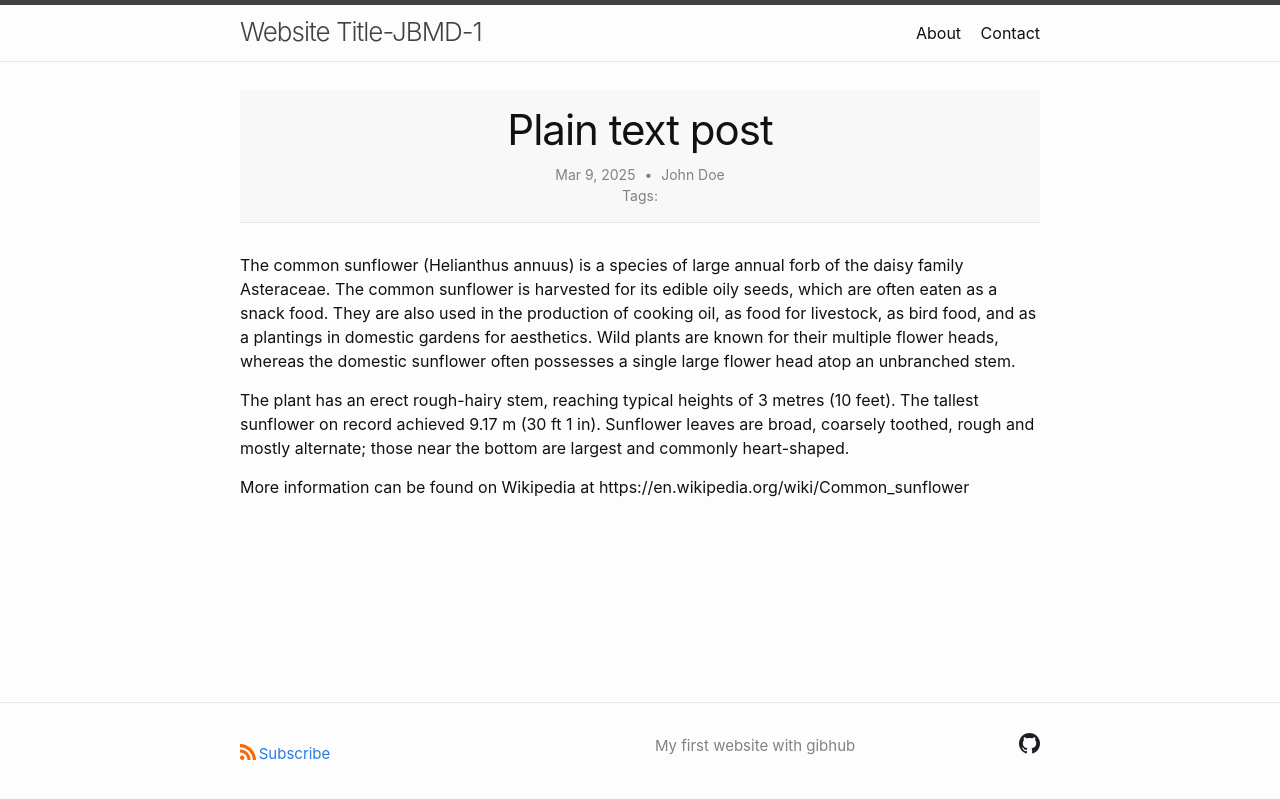
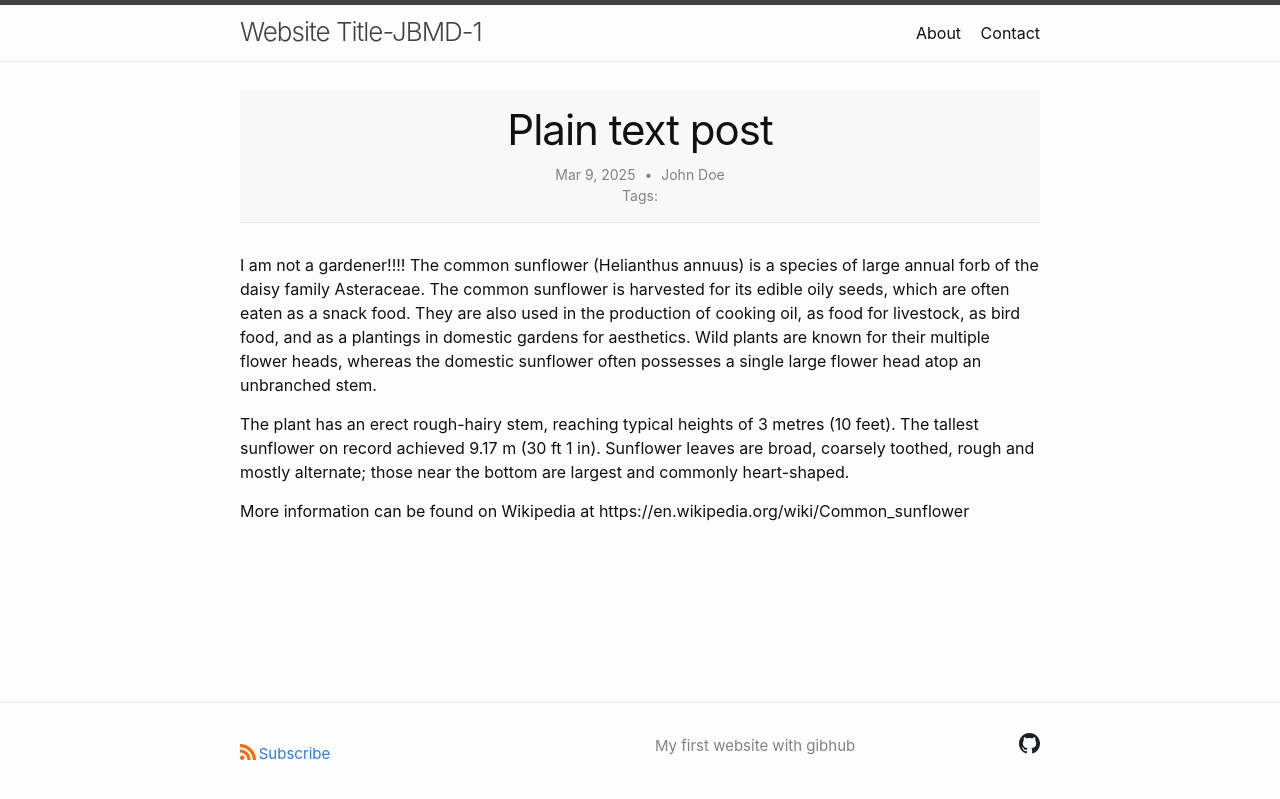
Before and after one commit to JBMarsh77/JBMD-1, a Jekyll site: the page built from _posts/2025-03-09-text-only.md, in a window 1280 px wide. Shown: the top 799 px of the page. Built offline with Jekyll 4.4.1, drawn with Linux system fonts in a browser that asks for light colours; a script that is not in the unit is left out.

Commit message:
Update 2025-03-09-text-only.md

```diff
--- a/_posts/2025-03-09-text-only.md
+++ b/_posts/2025-03-09-text-only.md
@@ -6,7 +6,7 @@ date: 2025-03-09
 author: John Doe
 ---
 
-The common sunflower (Helianthus annuus) is a species of large annual forb of the daisy family Asteraceae. The common sunflower is harvested for its edible oily seeds, which are often eaten as a snack food. They are also used in the production of cooking oil, as food for livestock, as bird food, and as a plantings in domestic gardens for aesthetics. Wild plants are known for their multiple flower heads, whereas the domestic sunflower often possesses a single large flower head atop an unbranched stem.
+I am not a gardener!!!!   The common sunflower (Helianthus annuus) is a species of large annual forb of the daisy family Asteraceae. The common sunflower is harvested for its edible oily seeds, which are often eaten as a snack food. They are also used in the production of cooking oil, as food for livestock, as bird food, and as a plantings in domestic gardens for aesthetics. Wild plants are known for their multiple flower heads, whereas the domestic sunflower often possesses a single large flower head atop an unbranched stem.
 
 The plant has an erect rough-hairy stem, reaching typical heights of 3 metres (10 feet). The tallest sunflower on record achieved 9.17 m (30 ft 1 in). Sunflower leaves are broad, coarsely toothed, rough and mostly alternate; those near the bottom are largest and commonly heart-shaped.
 
```
